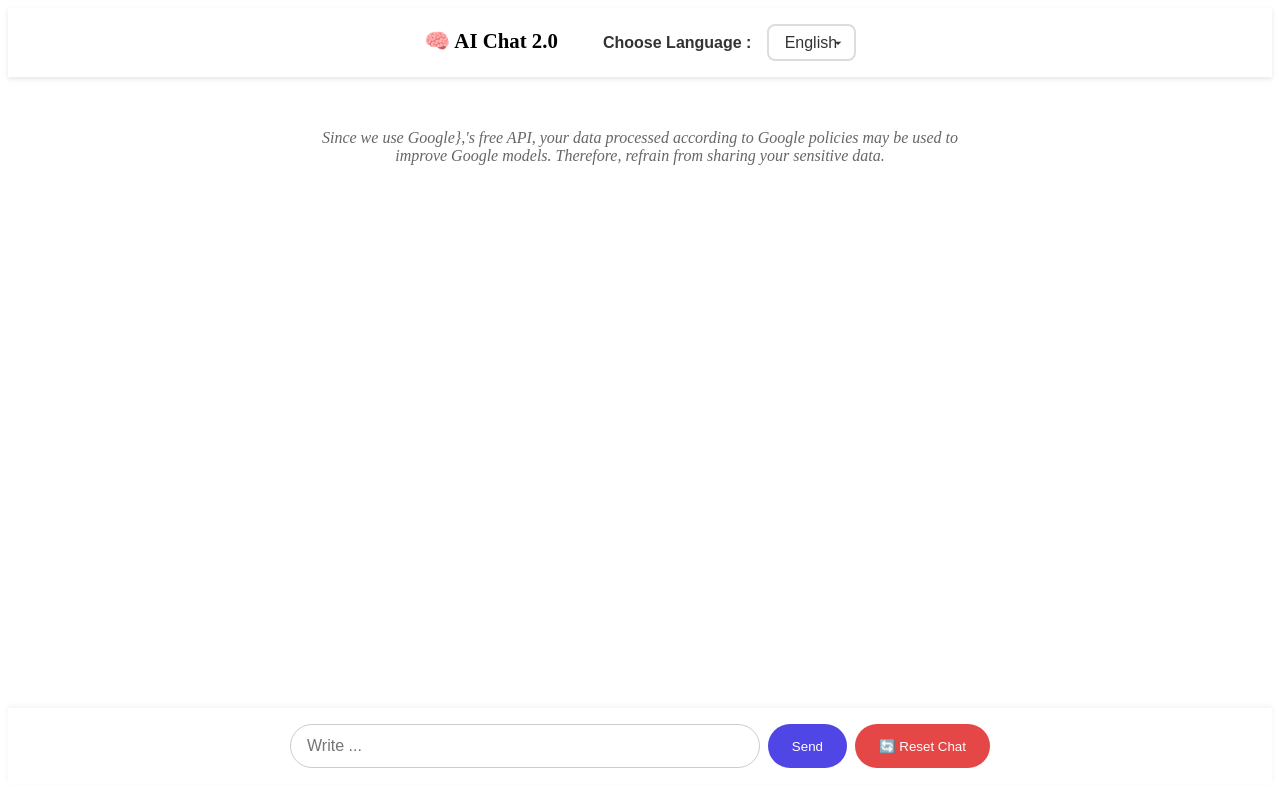
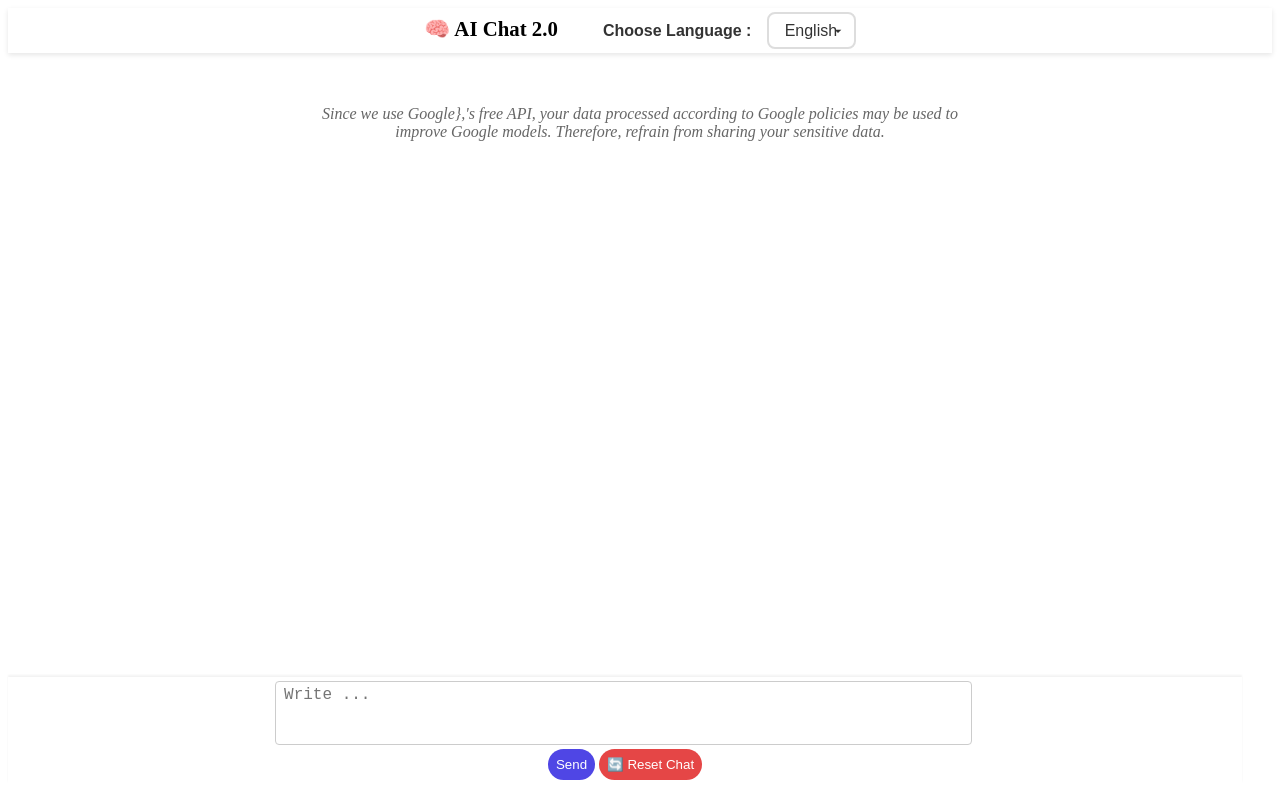
Before and after one commit to yakupc55/aichat-2.0-smart-windows, a SvelteKit app: page / in a window 1280 px wide. Built offline with nearby package versions, Linux system fonts and the light colour scheme.

Commit message:
change css design

```diff
--- a/src/routes/+page.svelte
+++ b/src/routes/+page.svelte
@@ -1,5 +1,4 @@
 <script lang="ts">
-
 	import SystemMessage from '$lib/components/SystemMessage.svelte';
 	import { t, setLanguage } from '$lib/lang';
 	import { chatStore } from '$lib/Stores/chatStore';
@@ -9,7 +8,7 @@
 
 	const languages = [
 		{ code: 'en', label: 'English' },
-        { code: 'tr', label: 'Türkçe' },
+		{ code: 'tr', label: 'Türkçe' }
 	];
 
 	function changeLanguage(lang: string) {
@@ -18,14 +17,12 @@
 	}
 	let newMessage = '';
 	let isStreaming = writable(false); // Akış durumunu takip etmek için
-	chatStore.isStreaming.subscribe((val)=> isStreaming.set(val));
+	chatStore.isStreaming.subscribe((val) => isStreaming.set(val));
 
 	function sendMessage() {
-
 		if (!newMessage.trim()) return;
 		chatStore.addMessage(newMessage);
 		newMessage = '';
-
 	}
 
 	function resetChat() {
@@ -43,8 +40,12 @@
 	<header>
 		🧠 {t('AppName')}
 
-        <label for="language-select">{t("ChooseLanguage")} :</label>
-        <select id="language-select" bind:value={$currentLanguage} on:change={(e) => changeLanguage(e.target.value)}>
+		<label for="language-select">{t('ChooseLanguage')} :</label>
+		<select
+			id="language-select"
+			bind:value={$currentLanguage}
+			on:change={(e) => changeLanguage(e.target.value)}
+		>
 			{#each languages as language}
 				<option value={language.code}>{language.label}</option>
 			{/each}
@@ -76,19 +77,27 @@
 	<footer>
 		<form on:submit|preventDefault={sendMessage}>
 			<!-- Play/Stop Düğmesi -->
+
+			<!-- <input type="text" placeholder={t('writeMessage')} bind:value={newMessage} /> -->
+             <div>
+                <textarea placeholder={t('writeMessage')} bind:value={newMessage} rows={3}></textarea>
+             </div>
+			<div>
+                <center>
  {#if $isStreaming}
 				<button class="play-stop-button" on:click={toggleStreaming}>⏹️</button>
 			{/if}
-            <input type="text" placeholder={t('writeMessage')} bind:value={newMessage} />
 <button type="submit">{t('send')}</button>
 			<button class="reset-button" on:click={resetChat}>
 				🔄 {t('ResetChat')}
 			</button>
+                </center>
+
+            </div>
 
 		</form>
 
 		<!-- Sıfırlama Düğmesi -->
-
 	</footer>
 </div>
 
@@ -100,7 +109,7 @@
 		font-family: 'Segoe UI', sans-serif;
 		background: linear-gradient(to bottom, #e0e7ff, #c7d2fe);
 		color: #333;
-        height: 100%;
+		height: 99%;
 	}
 
 	.container {
@@ -111,7 +120,7 @@
 
 	header {
 		background-color: white;
-        padding: 1rem;
+		padding: 0.25rem;
 		text-align: center;
 		font-weight: 600;
 		font-size: 1.3rem;
@@ -208,9 +217,10 @@
 	}
 
 	footer {
+        width: 97%;
 		background-color: white;
-        padding: 1rem;
-        box-shadow: 0 -2px 5px rgba(0, 0, 0, 0.05);
+		padding: 0.25rem;
+		box-shadow: 0 -2px 2px rgba(0, 0, 0, 0.05);
 		z-index: 10;
 		position: sticky;
 		bottom: 0;
@@ -219,28 +229,29 @@
 	form {
 		max-width: 700px;
 		margin: 0 auto;
-        display: flex;
+		/* display: flex; */
 		gap: 0.5rem;
 	}
-
-    input[type='text'] {
-        flex: 1;
-        padding: 0.75rem 1rem;
+	textarea {
+		/* flex: 1; */
+        width: 97%;
+		padding: 0.25rem 0.50rem;
 		border: 1px solid #ccc;
-        border-radius: 9999px;
+		border-radius: 4px;
 		font-size: 1rem;
+        resize: none;
 		outline: none;
 		transition: border-color 0.2s;
 	}
 
-    input[type='text']:focus {
+	textarea:focus {
 		border-color: #4f46e5;
 	}
 
 	button {
 		background-color: #4f46e5;
 		color: white;
-        padding: 0.75rem 1.5rem;
+		padding: 0.5rem 0.5rem;
 		border: none;
 		border-radius: 9999px;
 		cursor: pointer;
@@ -254,13 +265,7 @@
 
 	.reset-button {
 		background-color: #e54646;
-        color: white;
-        padding: 0.75rem 1.5rem;
-        border: none;
-        border-radius: 9999px;
-        cursor: pointer;
-        font-weight: 500;
-        transition: background-color 0.2s;
+
 	}
 
 	.reset-button:hover {
```
Lines whose indentation alone changed are shown as unchanged.
